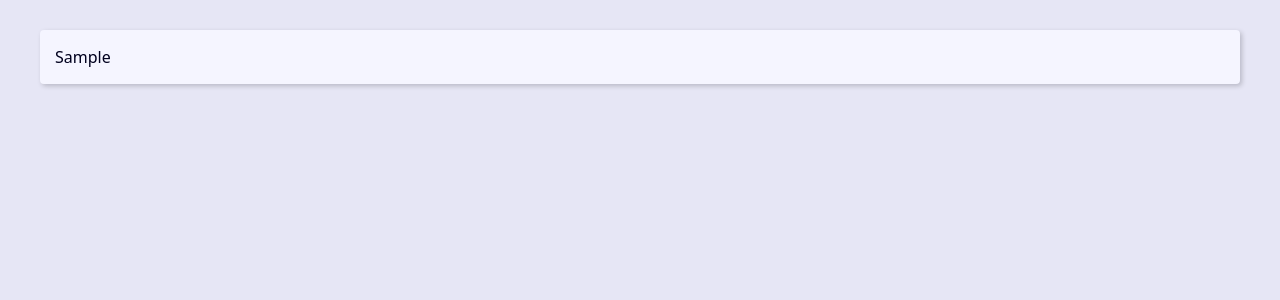
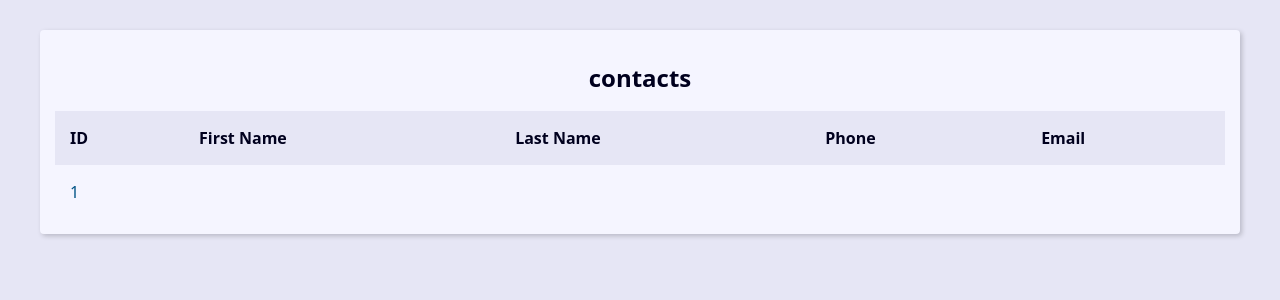
Before and after one commit to pedroburini/agenda-django, a Django app: page / in a window 1280 px wide. Shown: the top 300 px of the page. Run offline with Django 4.2, Linux system fonts and the light colour scheme; tables that the repository leaves empty hold one stand-in row (values such as "Sample post").

Commit message:
creating the table that displays contacts in index.html

```diff
--- a/contact/templates/contact/index.html
+++ b/contact/templates/contact/index.html
@@ -1,7 +1,45 @@
 {% extends 'global/base.html' %}
 
 {% block content %}
-    {% for contact in contacts %}
-        {{ contact.first_name }} <br>
-    {% endfor %}
+    <div class="responsive-table">
+        <table class="contacts-table">
+            <caption class="table-caption">
+                contacts
+            </caption>
+
+            <thead>
+                <tr class="table-row table-row-header">
+                    <th class="table-header">ID</th>
+                    <th class="table-header">First Name</th>
+                    <th class="table-header">Last Name</th>
+                    <th class="table-header">Phone</th>
+                    <th class="table-header">Email</th>
+                </tr>
+            </thead>
+
+            <tbody>
+                {% for contact in contacts %}
+                    <tr class="table-row">
+                        <td class="table-cel">
+                            <a class="table-link" href="#">
+                                {{ contact.id }}
+                            </a>
+                        </td>
+                        <td class="table-cel">
+
+                        </td>
+                        <td class="table-cel">
+
+                        </td>
+                        <td class="table-cel">
+
+                        </td>
+                        <td class="table-cel">
+
+                        </td>
+                    </tr>
+                {% endfor %}
+            </tbody>
+        </table>
+    </div>
 {% endblock content %}
```
